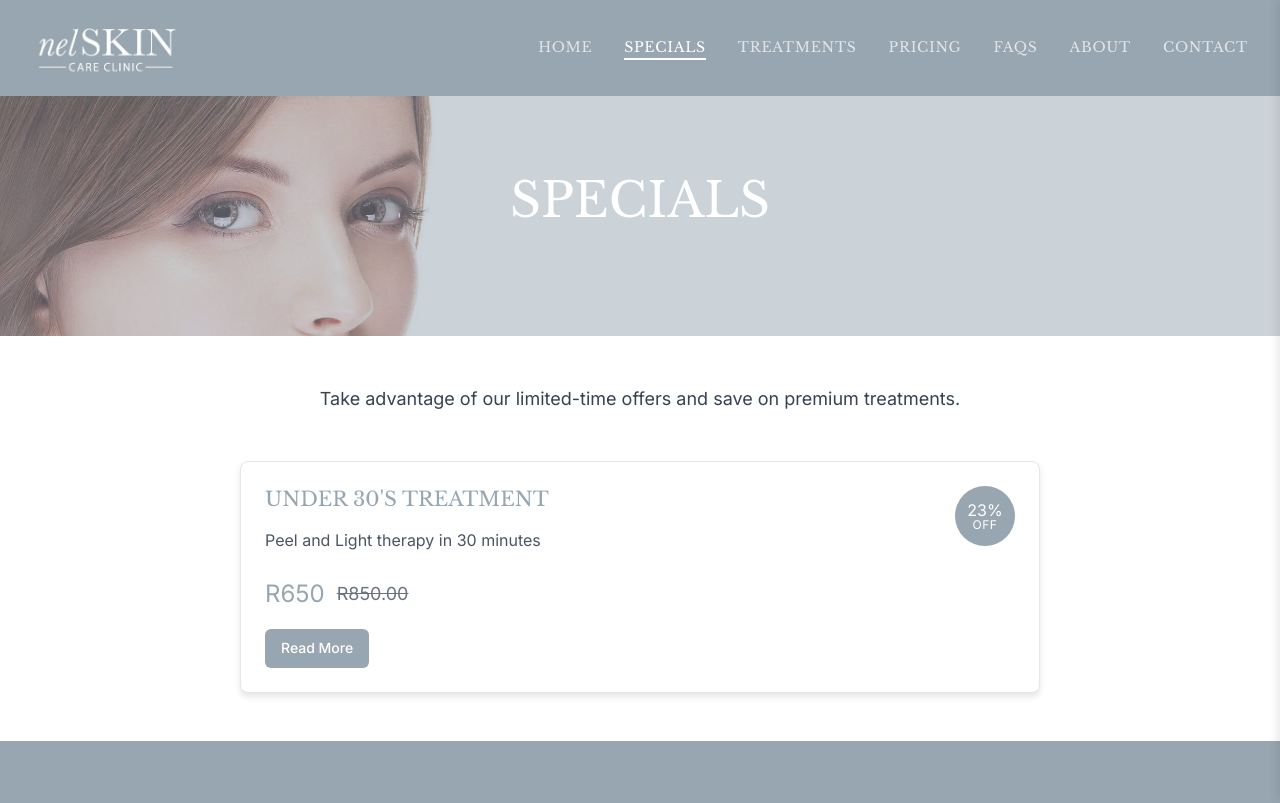
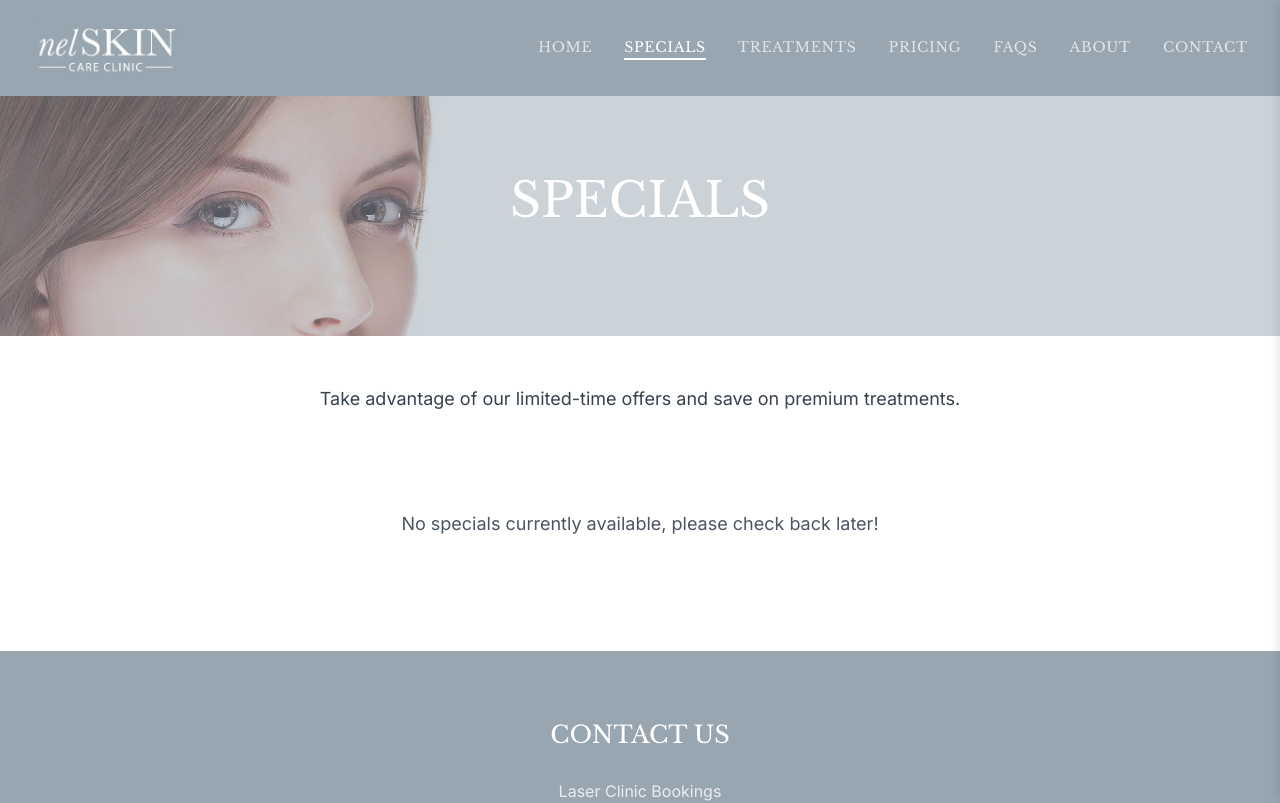
Before and after one commit to PhilNel/vue-practice-website, a Vue app: page /specials in a window 1280 px wide. Shown: the top 803 px of the page. Built offline with nearby package versions, Linux system fonts and the light colour scheme.

Commit message:
feat: Add empty view to specials page and remove old special that was no longer valid

```diff
--- a/src/components/sections/SpecialsList.vue
+++ b/src/components/sections/SpecialsList.vue
@@ -5,6 +5,10 @@
 
             <div v-else-if="error" class="error-state">
                 <p>{{ error }}</p>
+            </div>
+
+            <div v-else-if="specials.length === 0" class="empty-state">
+                <p>No specials currently available, please check back later!</p>
             </div>
 
             <div v-else class="specials-list">
@@ -68,6 +72,16 @@ onMounted(() => {
     color: var(--color-error);
 }
 
+.empty-state {
+    text-align: center;
+    padding: var(--space-12);
+}
+
+.empty-state p {
+    font-size: var(--text-lg);
+    color: var(--color-gray-600);
+}
+
 @media (max-width: 768px) {
 
     .section-subtitle {
--- a/src/stores/specials.ts
+++ b/src/stores/specials.ts
@@ -4,17 +4,6 @@ import type { Special } from "@/types/special";
 export const useSpecialsStore = defineStore("specials", {
   state: () => ({
     specials: [
-      {
-        id: 1,
-        title: "UNDER 30'S TREATMENT",
-        shortDescription: "Peel and Light therapy in 30 minutes",
-        fullDescription:
-          "<strong>Chemical Peel Benefits:</strong> Restores a radiant complexion, improves fine lines and wrinkles, evens skin tone, brightens a dull complexion, improves skin texture and smoothness, regulates oily skin and dilated pores.\n\n<strong>Omnilux Red Light Therapy:</strong> Uses specific wavelengths to stimulate deeper skin layers, increasing collagen production speed and efficiency. Effectively treats acne, promotes skin rejuvenation, and accelerates wound healing.",
-        price: 650,
-        originalPrice: 850,
-        percentageSavings: 23,
-        currency: "R",
-      },
     ] as Special[],
     loading: false,
     error: null as string | null,
```
Lines whose indentation alone changed are shown as unchanged.
